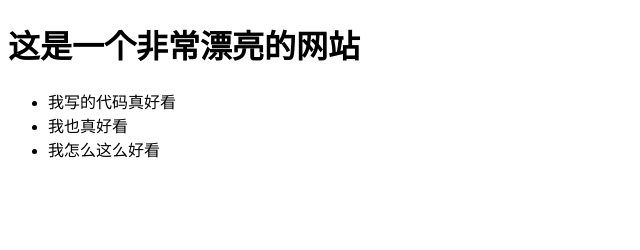
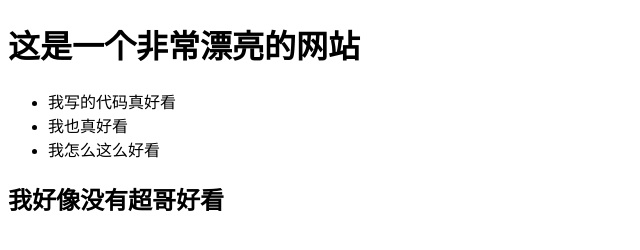
Before and after one commit to geyihan/git-demo, a plain HTML site: page index.html in a window 1280 px wide. Shown: the whole page, without its empty margins (0-640 px from the left). Drawn offline with Linux system fonts and the light colour scheme.

Commit message:
update第二次修改

```diff
--- a/index.html
+++ b/index.html
@@ -12,5 +12,6 @@
     <li>我也真好看</li>
     <li>我怎么这么好看</li>
   </ul>
+  <h2>我好像没有超哥好看</h2>
 </body>
 </html>
```
